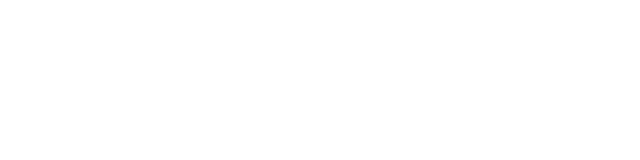
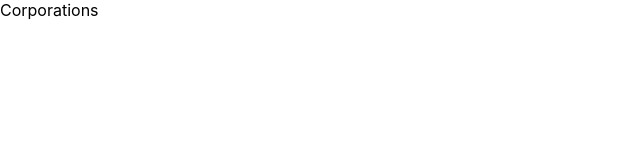
Before and after one commit to SuryaPatil/GivingGate, a React (Create React App) app in the folder client/: page /Corporations in a window 1280 px wide. Shown: the top 160 px of the page, without its empty margins (0-640 px from the left). Built offline with nearby package versions, Linux system fonts and the light colour scheme.

Commit message:
second commit

```diff
--- a/client/src/App.js
+++ b/client/src/App.js
@@ -1,8 +1,27 @@
 import { Fragment } from 'react';
 import './App.css';
+import {BrowserRouter as Router,
+  Routes,
+  Navigate,
+  Link,
+  Route} from "react-router-dom";
+  import Apply from "./components/Apply";
+  import Corporations from "./components/Corporations";
+  import Contact from "./components/Contact";
+
 
 function App() {
-  return <Fragment></Fragment>
+  return (
+    <div className="container">
+      <Router>
+        <Routes>
+        <Route path="/Apply" element={<Apply/>}/>
+        <Route path="/Corporations" element={<Corporations/>}/>
+        <Route path="/Contact" element={<Contact/>}/>
+        </Routes>
+      </Router>
+    </div>
+  )
 }
 
 export default App;
--- /dev/null
+++ b/client/src/components/Contact.js
@@ -0,0 +1,8 @@
+import React from 'react'
+
+export const Contact = () => {
+  return (
+    <div>Contact</div>
+  )
+}
+export default Contact;
--- /dev/null
+++ b/client/src/components/Corporations.js
@@ -0,0 +1,9 @@
+import React from 'react'
+
+export const Corporations = () => {
+  return (
+    <div>Corporations</div>
+  )
+}
+
+export default Corporations;
```
